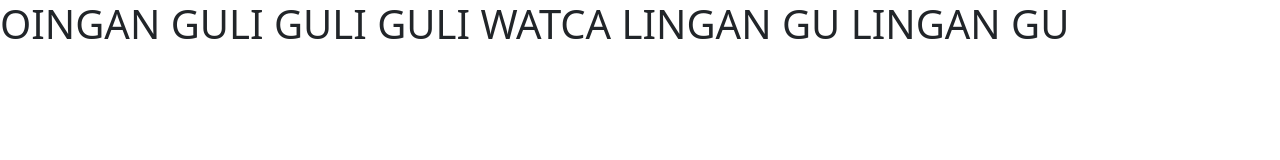
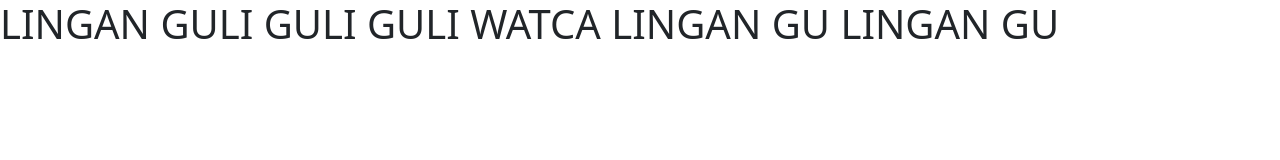
Before and after one commit to synom4747/SW-jcik, a plain HTML site: page index.html in a window 1280 px wide. Drawn offline with nearby package versions, Linux system fonts and the light colour scheme.

Commit message:
Update index.html

```diff
--- a/index.html
+++ b/index.html
@@ -7,7 +7,7 @@
     <link href="https://cdn.jsdelivr.net/npm/bootstrap@5.3.3/dist/css/bootstrap.min.css" rel="stylesheet" integrity="sha384-QWTKZyjpPEjISv5WaRU9OFeRpok6YctnYmDr5pNlyT2bRjXh0JMhjY6hW+ALEwIH" crossorigin="anonymous">
   </head>
   <body>
-    <h1>OINGAN GULI GULI GULI WATCA LINGAN GU LINGAN GU</h1>
+    <h1>LINGAN GULI GULI GULI WATCA LINGAN GU LINGAN GU</h1>
     <script src="https://cdn.jsdelivr.net/npm/bootstrap@5.3.3/dist/js/bootstrap.bundle.min.js" integrity="sha384-YvpcrYf0tY3lHB60NNkmXc5s9fDVZLESaAA55NDzOxhy9GkcIdslK1eN7N6jIeHz" crossorigin="anonymous"></script>
   </body>
 </html>
```
